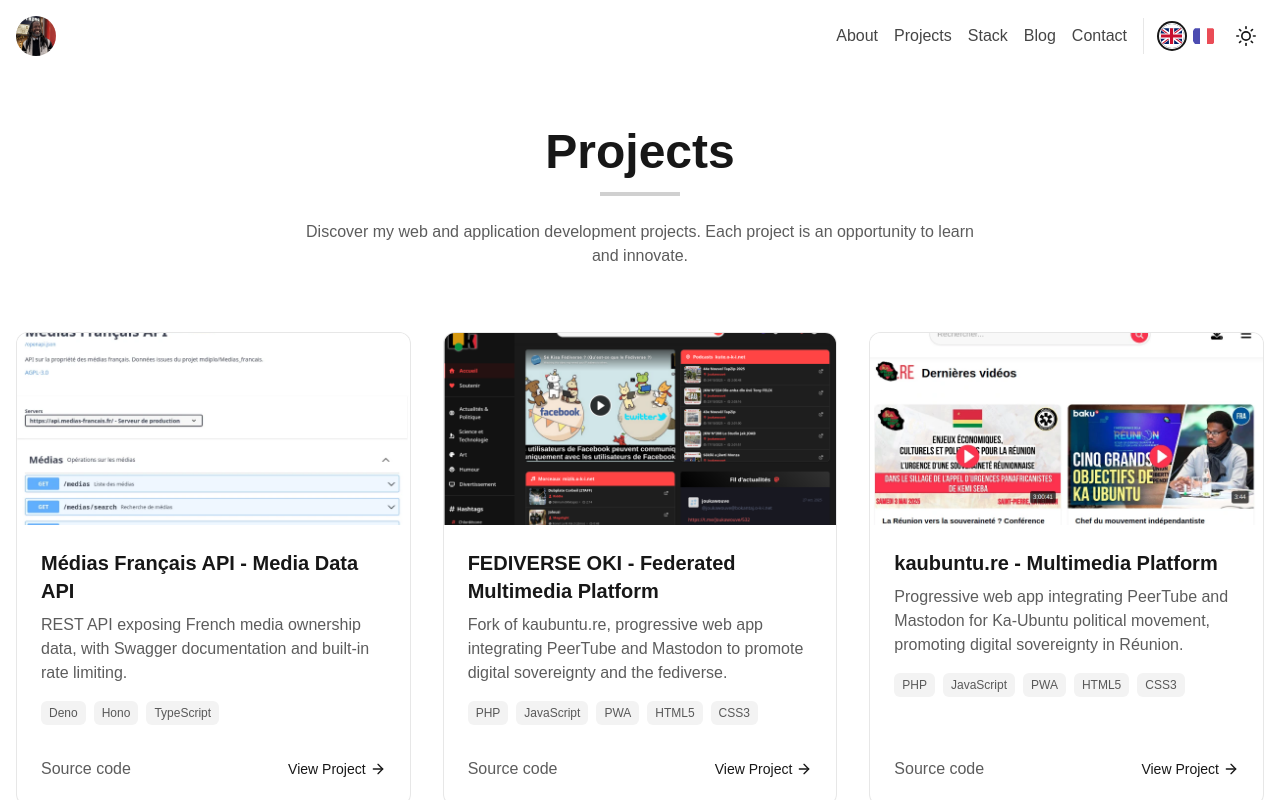
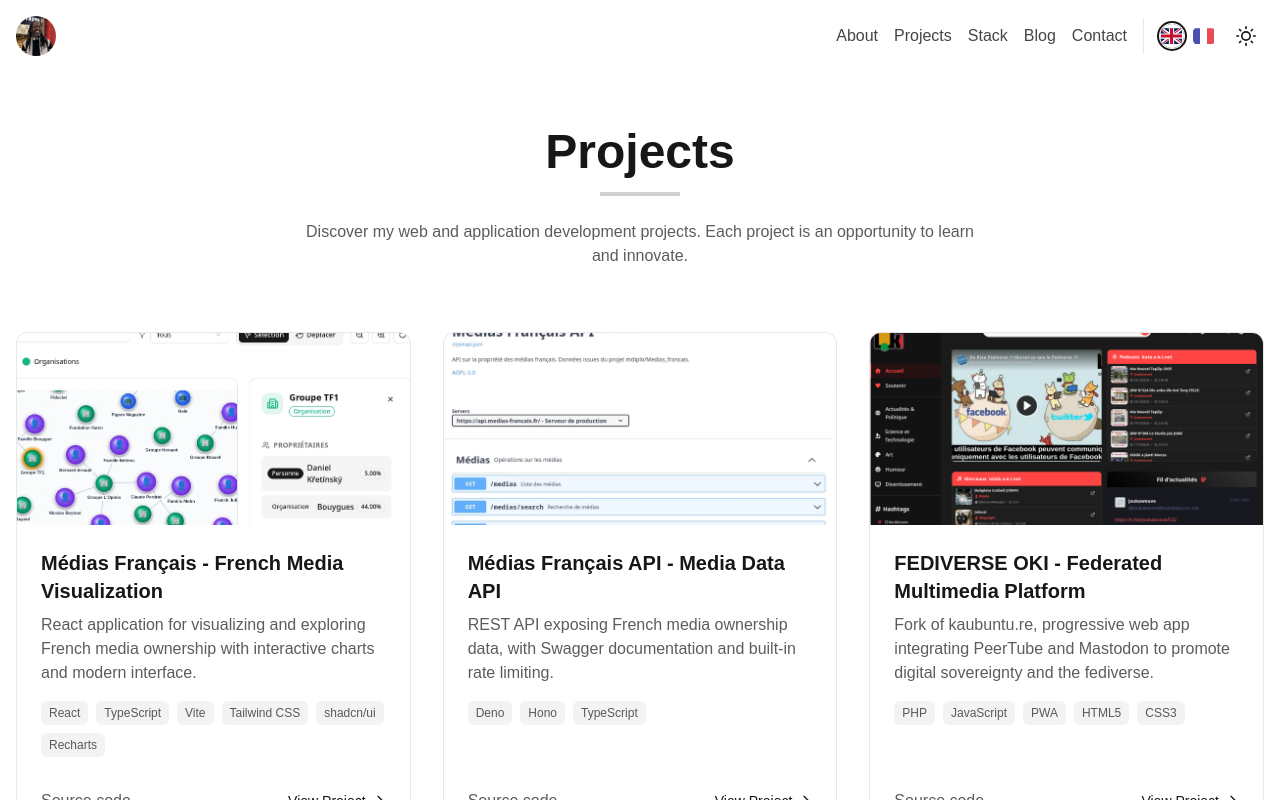
Before and after one commit to cedric-famibelle-pronzola/cedric-pronzola-v2, a Next.js app: page /en/projects in a window 1280 px wide. Shown: the top 800 px of the page. Built offline with nearby package versions, Linux system fonts and the light colour scheme.

Commit message:
feat: add new project  `medias-francais.fr`

```diff
--- a/app/components/ProjectsList.tsx
+++ b/app/components/ProjectsList.tsx
@@ -7,7 +7,7 @@ import AnimatedSection from './AnimatedSection';
 import ProjectImage from './ProjectImage';
 import { useTranslations } from 'next-intl';
 
-const projectIds = ['medias-francais-api', 'fediverse-oki', 'kaubuntu', 'oki', 'nuvel', 'gong', 'jwe', 'konstitisyon'];
+const projectIds = ['medias-francais', 'medias-francais-api', 'fediverse-oki', 'kaubuntu', 'oki', 'nuvel', 'gong', 'jwe', 'konstitisyon'];
 
 type ProjectsListProps = {
   showAll?: boolean;
@@ -31,6 +31,8 @@ const ProjectsList = ({ showAll = false, limit = 4 }: ProjectsListProps) => {
     switch(id) {
       case 'fediverse-oki':
         return 'fediverse.o-k-i.net';
+      case 'medias-francais':
+        return 'medias-francais.fr';
       case 'medias-francais-api':
         return 'api.medias-francais.fr';
       default:
@@ -65,6 +67,8 @@ const ProjectsList = ({ showAll = false, limit = 4 }: ProjectsListProps) => {
   // Helper function to get the source code repository info for each project
   function getSourceRepo(id: string): { platform: string; org: string; repo: string } {
     switch(id) {
+      case 'medias-francais':
+        return { platform: 'github.com', org: 'cedric-famibelle-pronzola', repo: 'medias-francais' };
       case 'medias-francais-api':
         return { platform: 'github.com', org: 'cedric-famibelle-pronzola', repo: 'medias-francais-api' };
       case 'kaubuntu':
--- a/messages/en.json
+++ b/messages/en.json
@@ -44,6 +44,11 @@
       "viewProject": "View Project",
       "sourceCode": "Source code",
       "projectsList": {
+        "medias-francais": {
+          "title": "Médias Français - French Media Visualization",
+          "description": "React application for visualizing and exploring French media ownership with interactive charts and modern interface.",
+          "technologies": "React,TypeScript,Vite,Tailwind CSS,shadcn/ui,Recharts"
+        },
         "medias-francais-api": {
           "title": "Médias Français API - Media Data API",
           "description": "REST API exposing French media ownership data, with Swagger documentation and built-in rate limiting.",
--- a/messages/fr.json
+++ b/messages/fr.json
@@ -44,6 +44,11 @@
       "viewProject": "Voir le projet",
       "sourceCode": "Code source",
       "projectsList": {
+        "medias-francais": {
+          "title": "Médias Français - Visualisation des médias français",
+          "description": "Application React permettant de visualiser et explorer la propriété des médias français avec graphiques interactifs et interface moderne.",
+          "technologies": "React,TypeScript,Vite,Tailwind CSS,shadcn/ui,Recharts"
+        },
         "medias-francais-api": {
           "title": "Médias Français API - API de données médiatiques",
           "description": "API REST exposant les données de propriété des médias français, avec documentation Swagger et rate limiting intégré.",
```
Also changed, not shown: public/images/projects/medias-francais.fr-800x450.webp (added).
